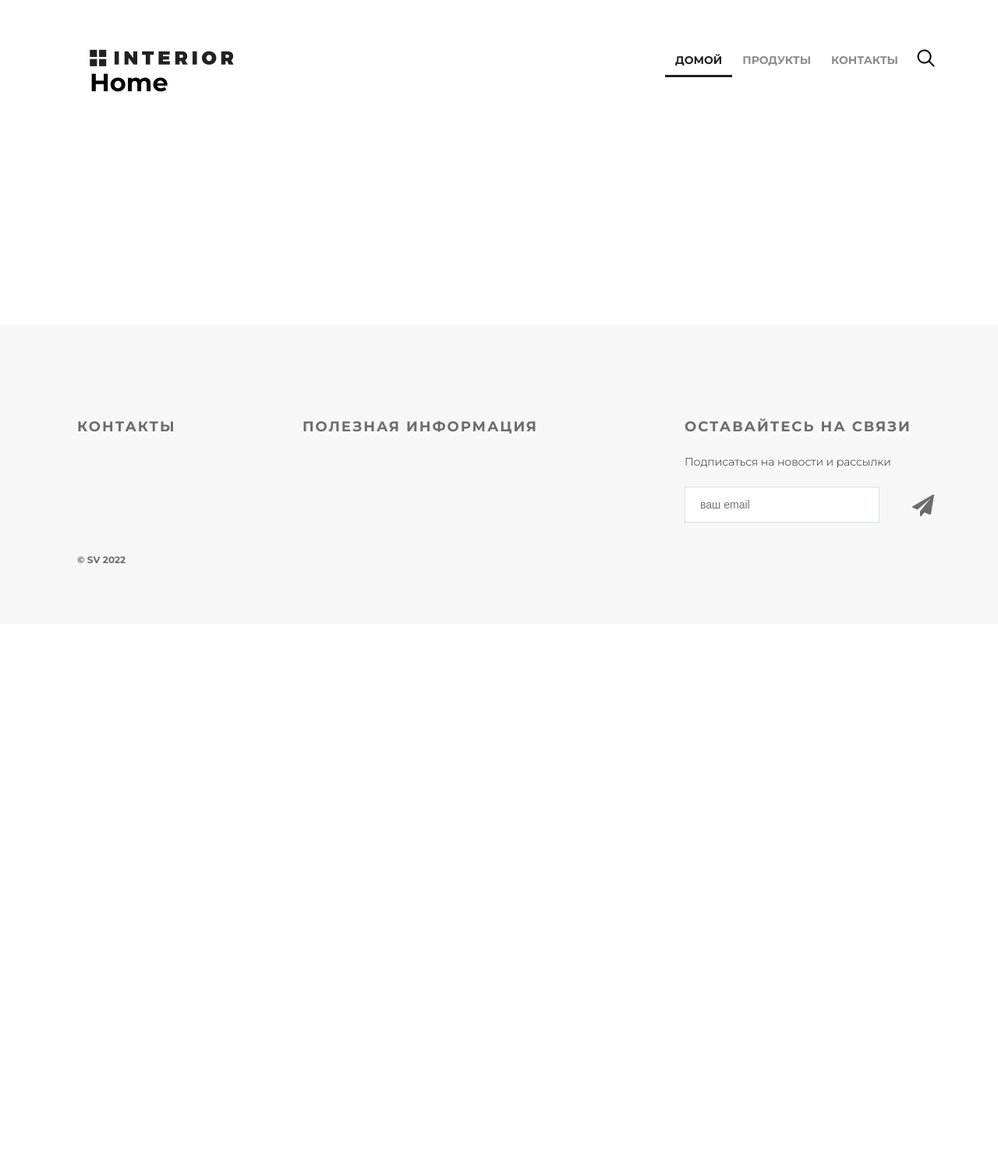
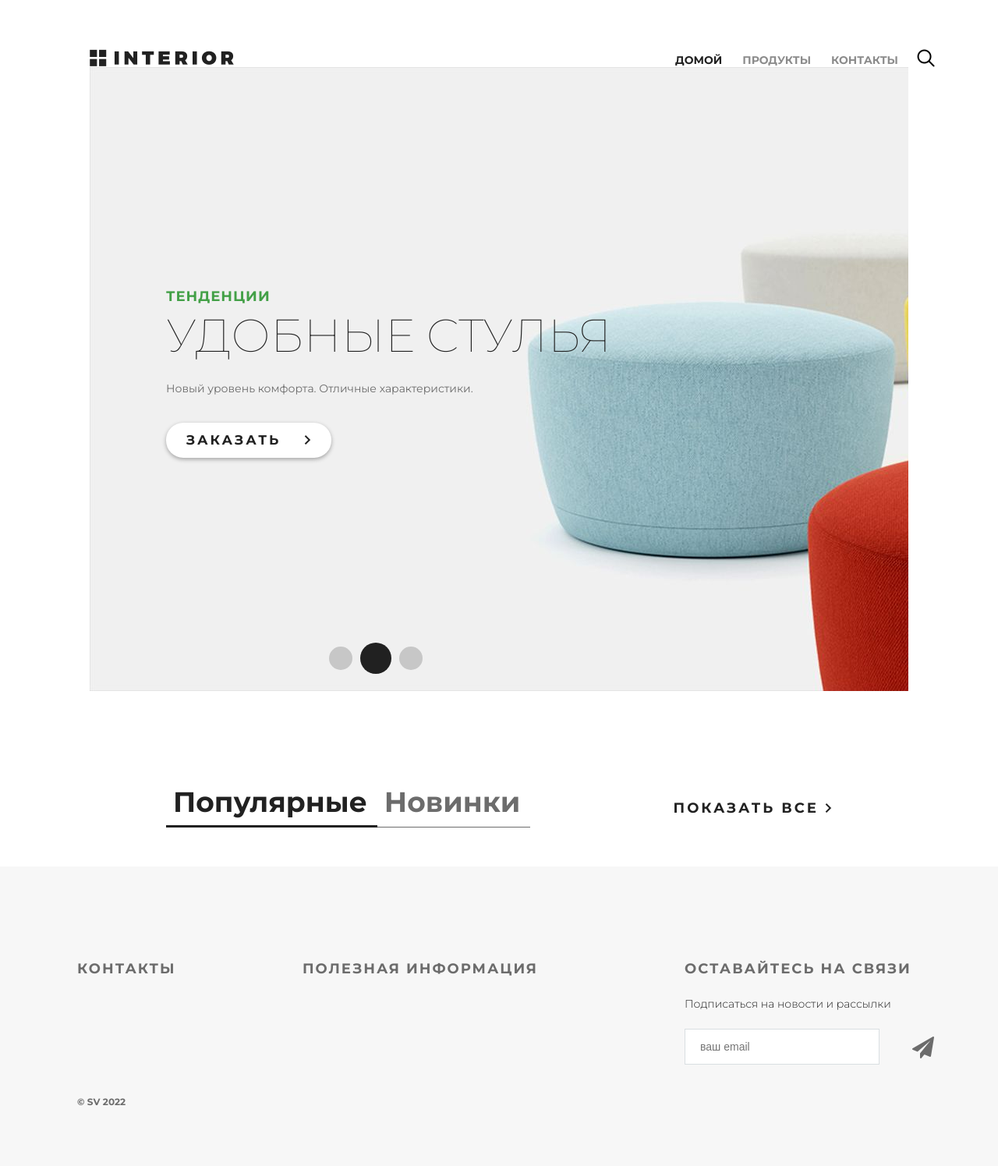
Before and after one commit to Vsirotkin/furniture, a Django app: page / in a window 1280 px wide; the page is wider, and only the part inside the window is pictured. Shown: that part at 78% size. Before the commit the page ends 723 px from the top of that part, so only its background shows below. Run offline with Django 4.2, Linux system fonts and the light colour scheme.

Commit message:
fined templates

```diff
--- a/templates/base.html
+++ b/templates/base.html
@@ -14,8 +14,6 @@
     {% block content %}
     {% endblock content %}
 </div>
-
-
 
 {% block footer %}
     <footer>
--- a/templates/home.html
+++ b/templates/home.html
@@ -17,6 +17,31 @@
 	{% endblock menu %}
 
 	{% block content %}
-		<h1>Home</h1>
+	<div class="slider">
+		<div class="text-slider">
+			<h3 class="green">тенденции</h3>
+			<h3 class="big"> удобные стулья</h3>
+			<p>Новый уровень комфорта. Отличные характеристики.</p>
+			<a href="#" class="button-order">заказать <img src="img/arrow.png" alt=""></a>
+		</div>
+		<div class="navi">
+			<a href="#"></a><a href="#"></a><a href="#"></a>
+		</div>
+	</div>
+
+	<div class="featured">
+		<div class="featured-menu">
+				<a class="active" href="#">Популярные</a><a href="#">Новинки</a>
+		</div>
+		<a class="explore" href="#">показать все <img src="img/arrow.png" alt=""></a>
+		<div class="clearfix">
+		</div>
+		<div class="tab-content">
+			<div class="block">
+			</div>
+			<div class="block">
+			</div>
+		</div>
+	</div>
 	{% endblock content %}
 </body>
```
